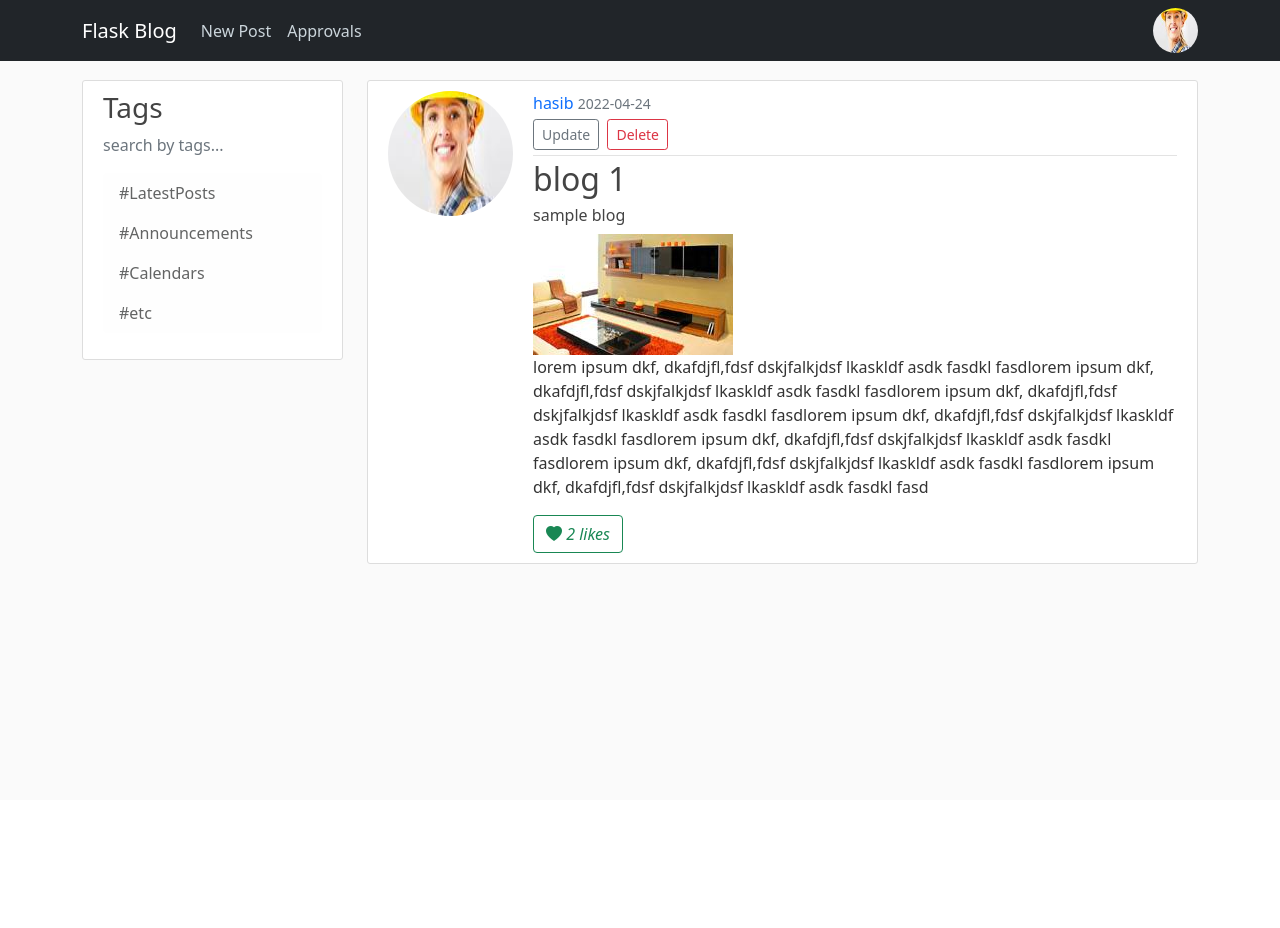
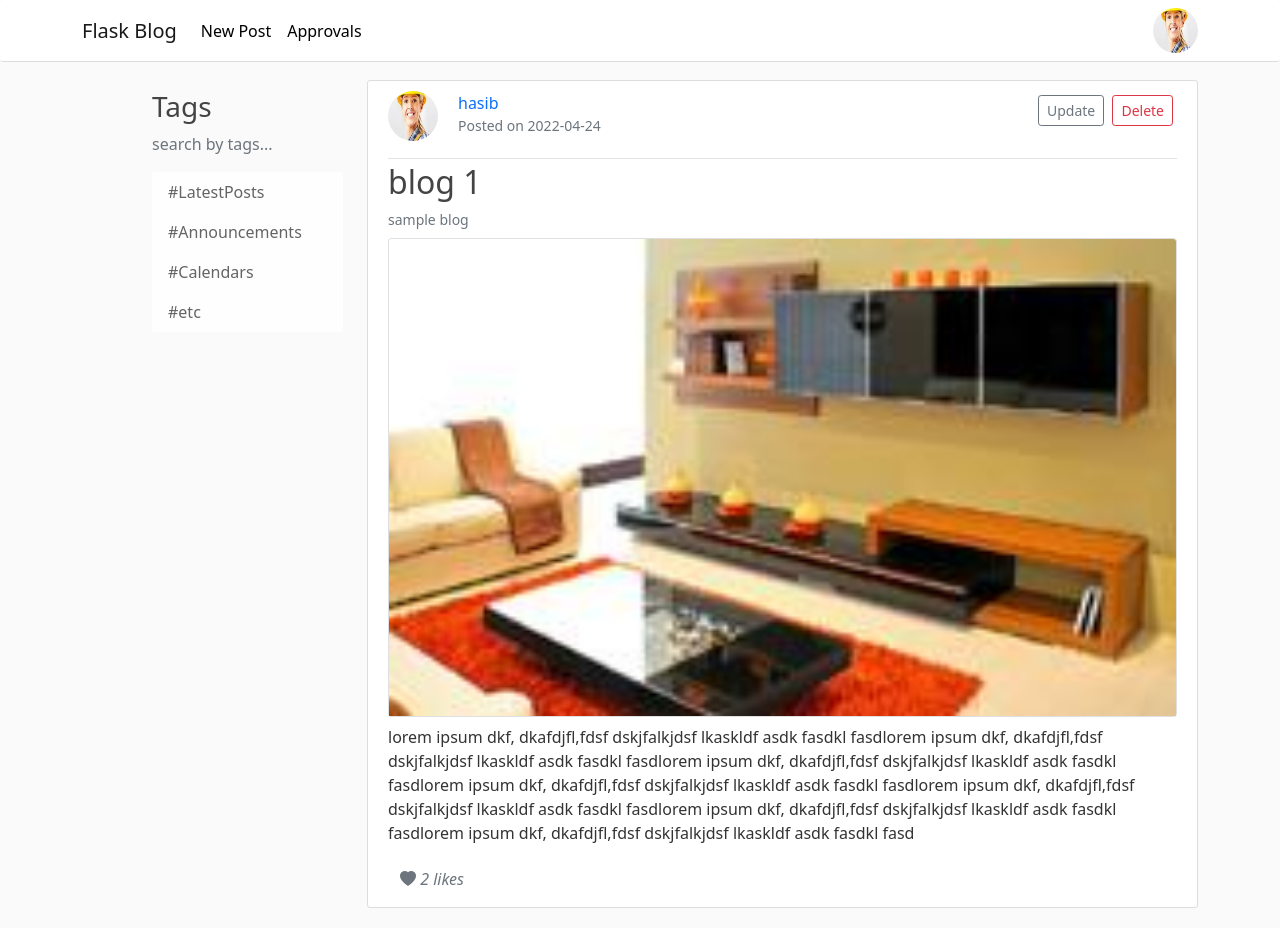
Before and after one commit to HasibAhmad/flask-blog, a Flask app: page /post/1 in a window 1280 px wide. Before the commit the page ends 564 px from the top, so only its background shows below. Run offline with Flask 2, Linux system fonts and the light colour scheme; a user stored in the database is signed in; data comes from the database, SQL or seed files in the repository; both versions use the stored data as it was after the commit.

Commit message:
changed the design of post title, user icon and approve buttons.

```diff
--- a/flaskblog/routes.py
+++ b/flaskblog/routes.py
@@ -13,7 +13,7 @@ from flask_login import login_user, current_user, logout_user, login_required
 @app.route("/home")
 def home():
     page = request.args.get('page', 1, type=int)
-    posts = Post.query.filter_by(is_approved=True).order_by(Post.date_posted.desc()).paginate(page=page, per_page=1)
+    posts = Post.query.filter_by(is_approved=True).order_by(Post.date_posted.desc()).paginate(page=page, per_page=5)
     return render_template('home.html', posts=posts)
 
 @app.route("/user/<string:username>")
@@ -22,13 +22,13 @@ def user_posts(username):
     user = User.query.filter_by(username=username).first_or_404()
     posts = Post.query.filter_by(author=user)\
                 .order_by(Post.date_posted.desc())\
-                .paginate(page=page, per_page=1)
+                .paginate(page=page, per_page=5)
     return render_template('user_posts.html', posts=posts, user=user)
 
 @app.route("/approvals")
 def approvals():
     page = request.args.get('page', 1, type=int)
-    posts = Post.query.filter_by(is_approved=False).order_by(Post.date_posted.desc()).paginate(page=page, per_page=1)
+    posts = Post.query.filter_by(is_approved=False).order_by(Post.date_posted.desc()).paginate(page=page, per_page=5)
     return render_template('approval_posts.html', posts=posts)
 
 @app.route("/about")
--- a/flaskblog/static/main.css
+++ b/flaskblog/static/main.css
@@ -2,6 +2,12 @@ body {
   background: #fafafa;
   color: #333333;
   margin-top: 5rem;
+}
+
+nav {
+  background-color: #ffffff;
+  border-bottom: 1px solid #dddddd;
+  border-radius: 3px;
 }
 
 a {
@@ -22,23 +28,28 @@ h6 {
 }
 
 .site-header .navbar-nav .nav-link {
-  color: #cbd5db;
+  color: #000000;
 }
 
 .site-header .navbar-nav .nav-link:hover {
-  color: #ffffff;
+  color: #428bca;
 }
 
 .site-header .navbar-nav .nav-link.active {
   font-weight: 500;
 }
 
-.content-section {
+.col-md-9 .content-section {
   background: #ffffff;
   padding: 10px 20px;
   border: 1px solid #dddddd;
   border-radius: 3px;
   margin-bottom: 20px;
+}
+
+.col-md-3 .content-section {
+  padding-top: 10px;
+  padding-left: 70px;
 }
 
 .article-title {
@@ -78,8 +89,8 @@ a.article-title:hover {
 }
 
 .account-img {
-  height: 125px;
-  width: 125px;
+  height: 50px;
+  width: 50px;
   margin-right: 20px;
   margin-bottom: 16px;
 }
@@ -99,3 +110,11 @@ a.article-title:hover {
   padding: 0;
   margin: 0;
 }
+
+.likes-buttons {
+  border: none;
+}
+
+.likes-buttons:hover {
+  /* border: 1px; */
+}
--- a/flaskblog/templates/layout.html
+++ b/flaskblog/templates/layout.html
@@ -24,7 +24,7 @@
 <body>
     <header class="site-header">
         <!-- workingg -->
-        <nav class="navbar navbar-expand-lg navbar-dark bg-dark fixed-top">
+        <nav class="navbar navbar-expand-lg navbar-light fixed-top">
             <div class=""></div>
             <div class="container container-fluidss">
                 <a class="navbar-brand" href="/">Flask Blog</a>
--- a/flaskblog/templates/post.html
+++ b/flaskblog/templates/post.html
@@ -1,12 +1,18 @@
 {% extends "layout.html" %}
 {% block content %}
     <article class="media content-section d-flex flex-row">
-        <img src="{{ url_for('static', filename='profile_pics/' + post.author.image_file) }}" alt=""
-            class="rounded-circle account-img">
+
         <div class="media-body">
-            <div class="article-metadata">
-                <a class="mr-2" href="{{ url_for('user_posts', username=post.author.username) }}">{{ post.author.username }}</a>
-                <small class="text-muted">{{ post.date_posted.strftime('%Y-%m-%d') }}</small>
+            <div class="article-metadata d-flex justify-content-between">
+                <div class="d-flex">
+                    <img src="{{ url_for('static', filename='profile_pics/' + post.author.image_file) }}" alt=""
+                        class="rounded-circle account-img">
+                    <div>
+                        <a class="d-block" mr-2" href="{{ url_for('user_posts', username=post.author.username) }}">{{ post.author.username }}</a>
+                        <small class="d-block text-muted">Posted on {{ post.date_posted.strftime('%Y-%m-%d') }}</small>
+                    </div>
+                </div>
+
                 {% if post.author == current_user %}
                     <div>
                         <a href="{{ url_for('update_post', post_id=post.id) }}" class="btn btn-outline-secondary btn-sm">
@@ -18,21 +24,27 @@
                     </div>
                 {% endif %}
             </div>
+
             <h2 class="article-title">{{ post.title }}</h2>
-            <h6 class="article-title">{{ post.description }}</h6>
-            {% if post.image_file %}
-                <img class="" src="{{ url_for('static', filename='profile_pics/' + post.image_file) }}" alt="">
-            {% endif %}
+            <small class="article-title text-muted">{{ post.description }}</small>
+
+            <div class="card  my-2">
+                {% if post.image_file %}
+                    <img class="card-img-top" src="{{ url_for('static', filename='profile_pics/' + post.image_file) }}" alt="">
+                {% endif %}
+            </div>
+
             <p class="article-content">{{ post.content }}</p>
+
             {% if current_user.is_authenticated %}
                 {% if current_user.has_liked_post(post) %}
-                    <a class="btn btn-outline-success" href="{{ url_for('like_action', post_id=post.id, action='unlike') }}">
+                    <a class="btn btn-outline-secondary likes-buttons" href="{{ url_for('like_action', post_id=post.id, action='unlike') }}">
                         <i class="bi bi-heart-fill">
                             {{ post.likes.count() }} likes
                         </i>
                     </a>
                 {% else %}
-                    <a class="btn btn-outline-success" href="{{ url_for('like_action', post_id=post.id, action='like') }}">
+                    <a class="btn btn-outline-secondary likes-buttons" href="{{ url_for('like_action', post_id=post.id, action='like') }}">
                         <i class="bi bi-heart">
                             {{ post.likes.count() }} likes
                         </i>
```
Also changed, not shown: flaskblog/templates/approval_posts.html (+46 -10 lines), flaskblog/templates/home.html (+24 -7 lines), flaskblog/templates/user_posts.html (+22 -6 lines), flaskblog/static/profile_pics/227b3193cbb07aba.jpg (added), flaskblog/static/profile_pics/2af8dbfd85d88ded.jpg (added), flaskblog/static/profile_pics/75544744d7efc89b.jpg (added), flaskblog/static/profile_pics/8552aef645382cec.jpg (added), flaskblog/static/profile_pics/95e04b9091432e16.jpg (added), flaskblog/static/profile_pics/ae40358b0ced1be7.jpg (added), site.db.
